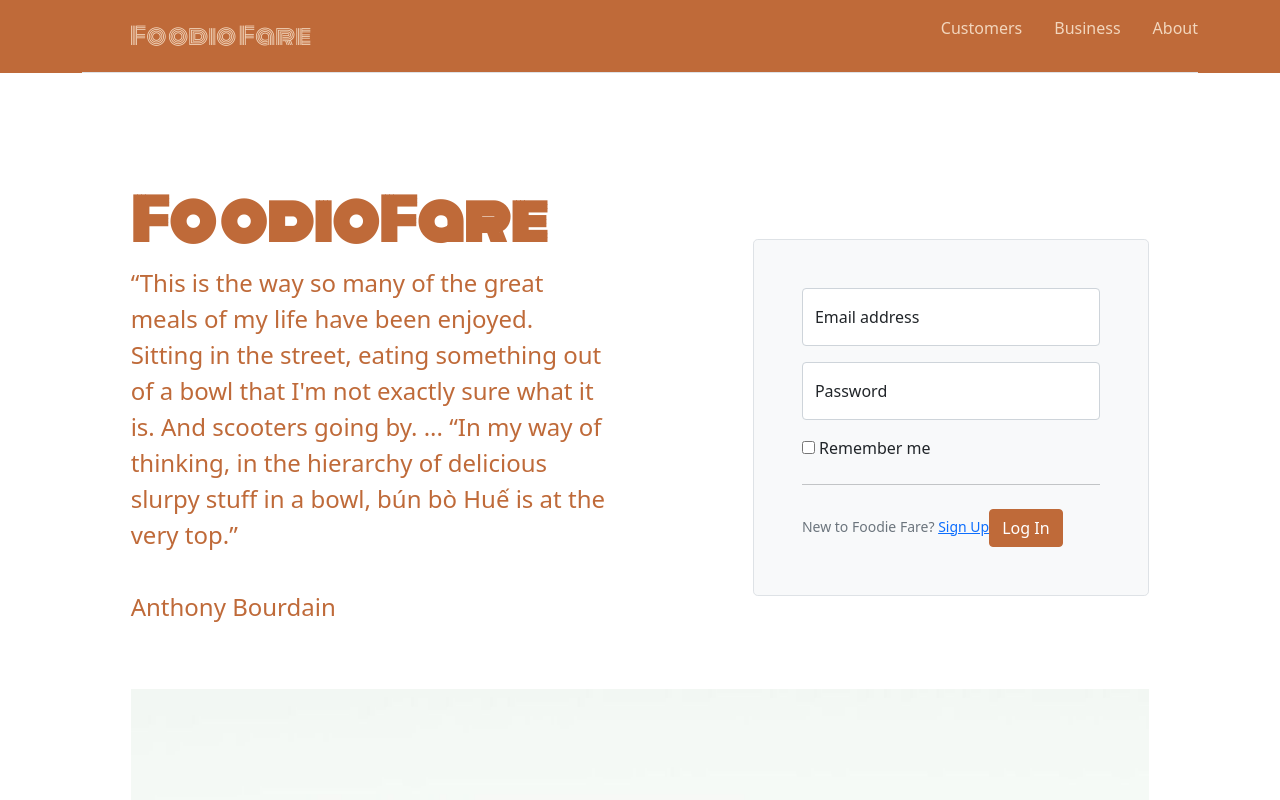
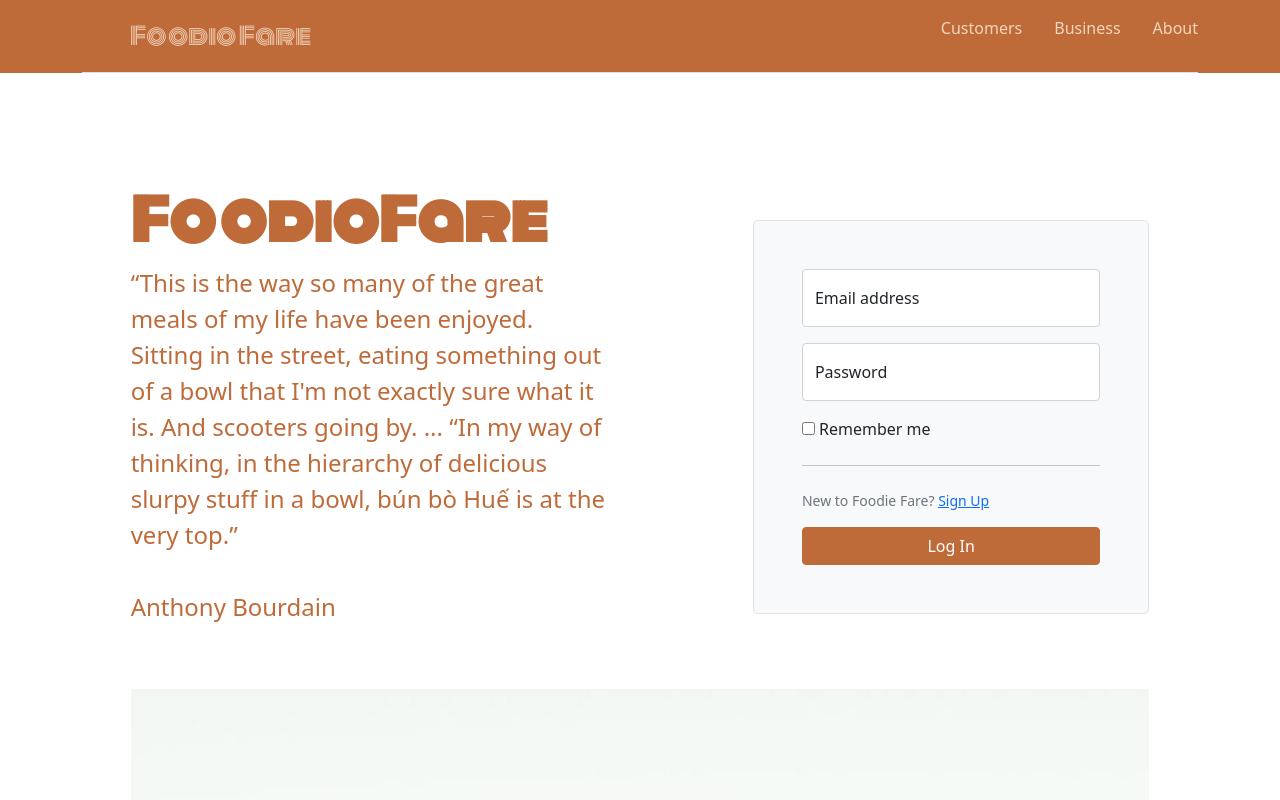
Before and after one commit to mgainer126/foodiofare, a React (Create React App) app in the folder client/: page / in a window 1280 px wide. Shown: the top 800 px of the page. Built offline with nearby package versions, Linux system fonts and the light colour scheme; no server answers; the HTML template or start-up script is replaced by a standard one.

Commit message:
styling added to the login page so that the button is in column

```diff
--- a/client/src/components/CustSearchForm/CustSearchForm.scss
+++ b/client/src/components/CustSearchForm/CustSearchForm.scss
@@ -19,6 +19,7 @@
   background-color: #bf6a39;
   color: white;
   border: solid 1px #bf6a39;
+  margin-top: 1rem;
 }
 
 .areafind {
--- a/client/src/pages/Hero/Hero.jsx
+++ b/client/src/pages/Hero/Hero.jsx
@@ -75,12 +75,18 @@ function Hero() {
               </div>
 
               <hr className="my-4" />
-              <small className="text-muted">
-                New to Foodie Fare? <Link to="/custSignUp">Sign Up</Link>
-              </small>
-              <Button variant="primary" onClick={() => setModalShow(true)}>
-                Log In
-              </Button>
+              <div className="login__cta">
+                <small className="text-muted">
+                  New to Foodie Fare? <Link to="/custSignUp">Sign Up</Link>
+                </small>
+                <Button
+                  variant="primary"
+                  className="login__btn "
+                  onClick={() => setModalShow(true)}
+                >
+                  Log In
+                </Button>
+              </div>
             </form>
 
             <MyVerticallyCenteredModal
--- a/client/src/pages/Hero/Hero.scss
+++ b/client/src/pages/Hero/Hero.scss
@@ -10,3 +10,10 @@
   font-size: 0.5rem;
   color: #bf6a39;
 }
+
+.login {
+  &__cta {
+    display: flex;
+    flex-direction: column;
+  }
+}
```
